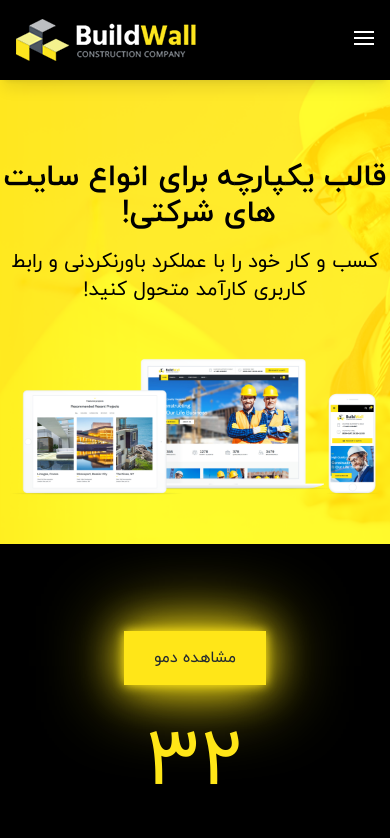
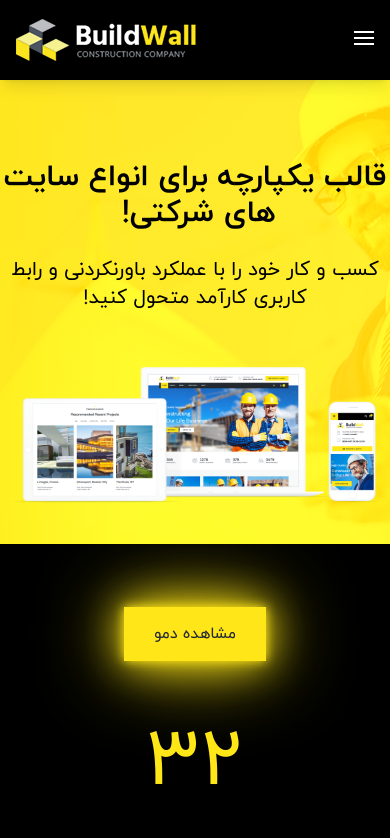
Before and after one commit to mahyarErshad/buildwall, a React (Vite) app: page / in a window 390 px wide. Shown: the top 838 px of the page. Built offline with nearby package versions, Linux system fonts and the light colour scheme.

Commit message:
Margin top has decreased

```diff
--- a/src/Components/Body/HeroSection/HeroSection.jsx
+++ b/src/Components/Body/HeroSection/HeroSection.jsx
@@ -8,11 +8,11 @@ function HeroSection() {
   return (
     <section className={`${styles.wrapper} w-full h-full`}>
       <article className="mx-auto pt-20 flex-center flex-col gap-4">
-        <TypeAnimation className="font-bold text-secondary text-3xl" sequence={["قالب شرکتی ساختمانی بیلدوال", 3000, "قالب یکپارچه برای انواع سایت های شرکتی!", 3000, , "قالب یکپارچه برای انواع مشاغل ساختمانی!", 3000]} speed={50} deletionSpeed={80} wrapper="h1" repeat={Infinity} />
+        <TypeAnimation className="font-bold text-secondary text-3xl max-sm:h-20 sm:h-auto" sequence={["قالب شرکتی ساختمانی بیلدوال", 3000, "قالب یکپارچه برای انواع سایت های شرکتی!", 3000, , "قالب یکپارچه برای انواع مشاغل ساختمانی!", 3000]} speed={50} deletionSpeed={80} wrapper="h1" repeat={Infinity} />
         <p className="text-xl text-secondary">کسب و کار خود را با عملکرد باورنکردنی و رابط کاربری کارآمد متحول کنید!</p>
         <img className="w-full max-w-[73.125rem] mt-8" src={headerImage} alt="Hero Image" />
       </article>
-      <NeonButton href="https://dana-team.com/products/buildwall/" target="_blank" className="max-sm:mt-32 max-md:mt-16 md:mt-8" />
+      <NeonButton href="https://dana-team.com/products/buildwall/" target="_blank" className="max-sm:mt-24 max-md:mt-16 md:mt-8" />
     </section>
   );
 }
```
